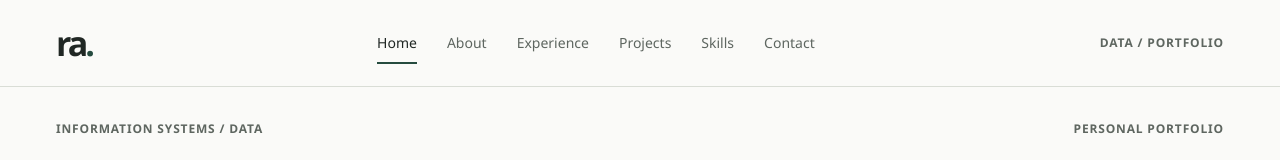
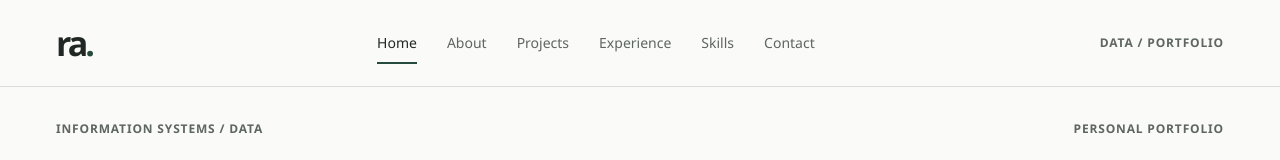
Before and after one commit to revxx26/portofolio_website_revaldy_arrahman, a Next.js app: page / in a window 1280 px wide. Shown: the top 160 px of the page. Built offline with nearby package versions, Linux system fonts and the light colour scheme.

Commit message:
Update Site source

```diff
--- a/content/portfolio.ts
+++ b/content/portfolio.ts
@@ -8,7 +8,7 @@ export const profile = {
   cv: "/documents/cv/CV_ATS_REVALDY_ARRAHMAN.pdf",
 };
 
-export const navigation = ["Home", "About", "Experience", "Projects", "Skills", "Contact"];
+export const navigation = ["Home", "About", "Projects", "Experience", "Skills", "Contact"];
 
 export const projects = [
   {
```
